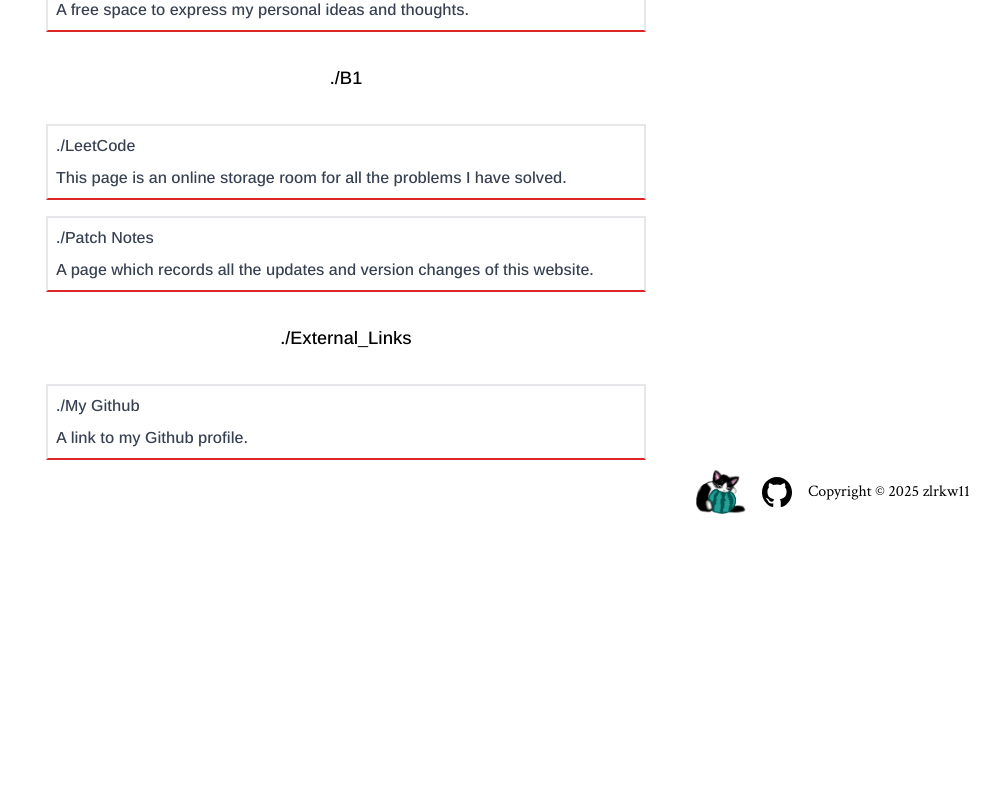
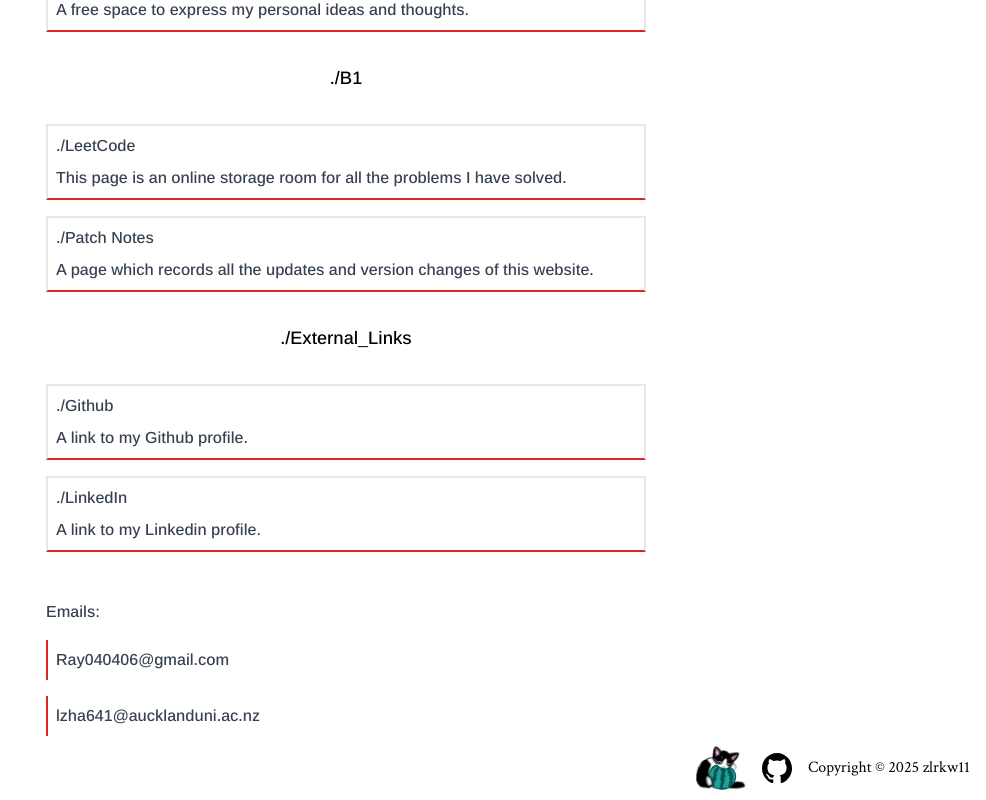
Before and after one commit to zlrkw11/zl-v2, a Next.js app: page /contents in a window 1280 px wide. Shown: the part 636-1436 px from the top of the page, without its empty margins (294-1280 px from the left). Before the commit the page ends 1160 px from the top, so only its background shows below. Built offline with nearby package versions, Linux system fonts and the light colour scheme.

Commit message:
email update

```diff
--- a/app/contents/page.tsx
+++ b/app/contents/page.tsx
@@ -64,10 +64,22 @@ const Menu = () => {
 
         <h1 className="text-lg text-black m-4">./External_Links</h1>
         <Card
-          title="My Github"
+          title="Github"
           description="A link to my Github profile."
           link="https://github.com/zlrkw11"
         />
+        <Card
+          title="LinkedIn"
+          description="A link to my Linkedin profile."
+          link="https://www.linkedin.com/in/ray-zhao-kaede11/"
+        />
+      </div>
+      <div className="text-md mt-12 w-[410px] md:min-w-[600px] flex flex-col gap-4">
+        Emails:
+        <p className="border-l-2 border-red-600 p-2">Ray040406@gmail.com</p>
+        <p className="border-l-2 border-red-600 p-2">
+          lzha641@aucklanduni.ac.nz
+        </p>
       </div>
     </div>
   );
```
